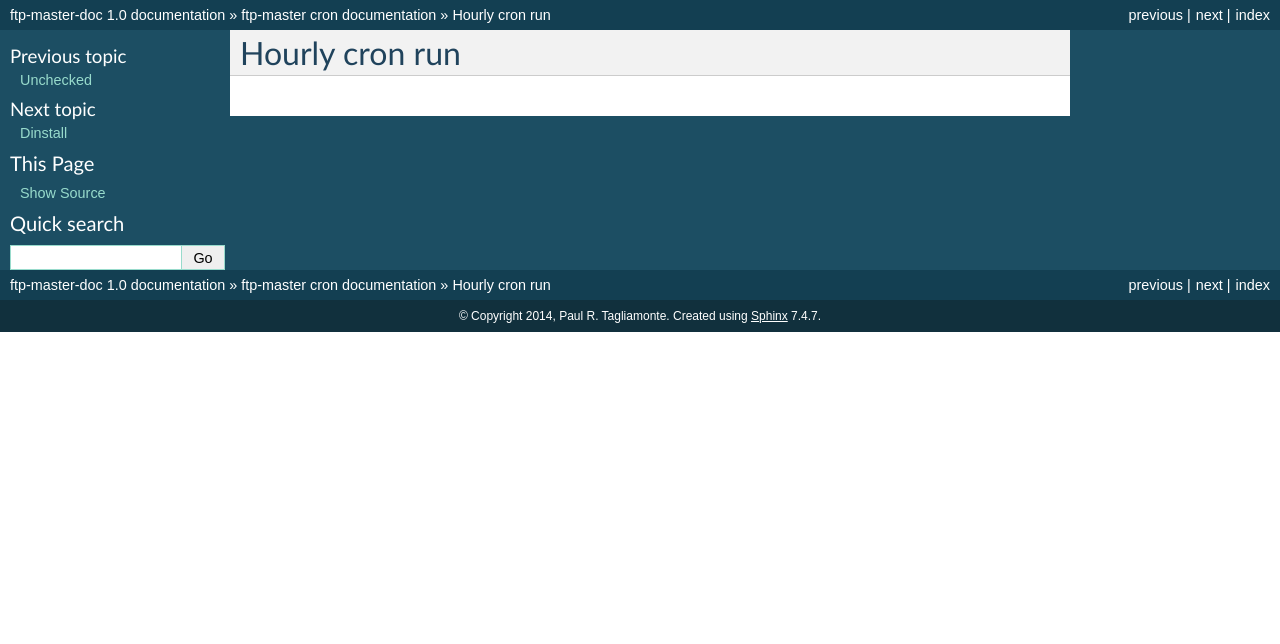
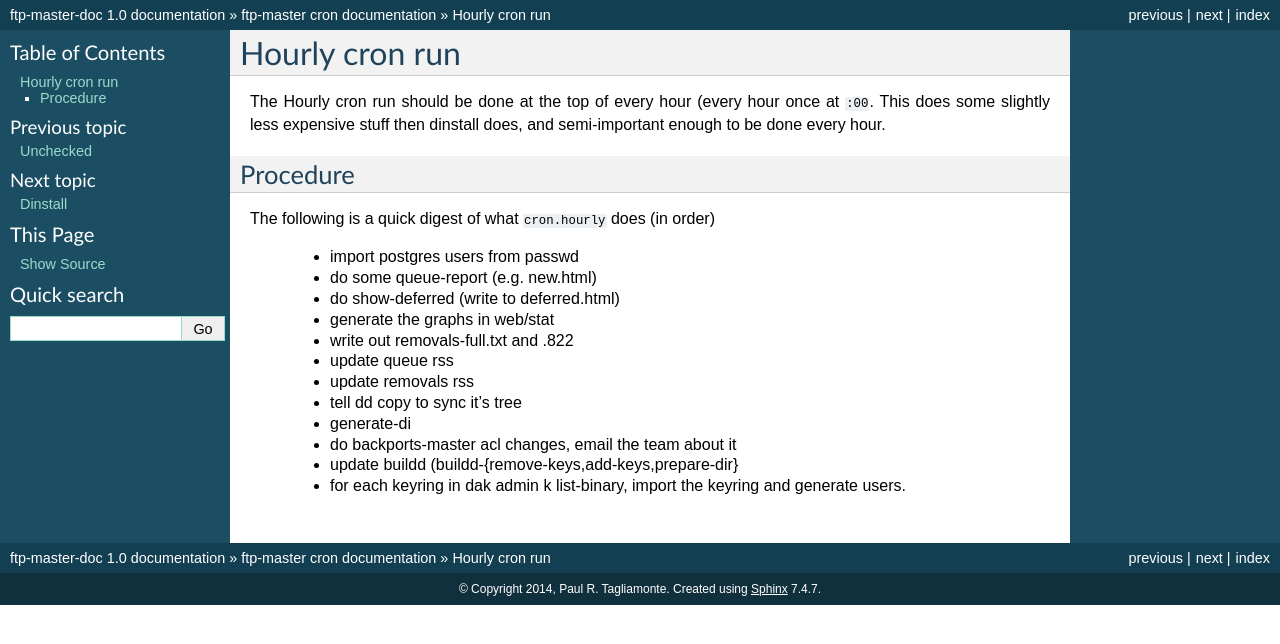
Before and after one commit to paultag/ftp-master-doc, a Sphinx documentation site: the page built from doc/cron/hourly.rst, in a window 1280 px wide. Shown: the top 644 px of the page. Built offline with Sphinx 7.4.7, drawn with Linux system fonts in a browser that asks for light colours.

Commit message:
document what's up

```diff
--- a/doc/cron/hourly.rst
+++ b/doc/cron/hourly.rst
@@ -1,2 +1,26 @@
 Hourly cron run
 ===============
+
+The Hourly cron run should be done at the top of every hour (every hour once
+at ``:00``. This does some slightly less expensive stuff then dinstall does,
+and semi-important enough to be done every hour.
+
+
+Procedure
+---------
+
+The following is a quick digest of what ``cron.hourly`` does (in order)
+
+  - import postgres users from passwd
+  - do some queue-report (e.g. new.html)
+  - do show-deferred (write to deferred.html)
+  - generate the graphs in web/stat
+  - write out removals-full.txt and .822
+  - update queue rss
+  - update removals rss
+  - tell dd copy to sync it's tree
+  - generate-di
+  - do backports-master acl changes, email the team about it
+  - update buildd (buildd-{remove-keys,add-keys,prepare-dir}
+  - for each keyring in dak admin k list-binary, import the keyring and generate
+    users.
```
Also changed, not shown: doc/cron/daily.rst (+16 -0 lines), doc/cron/dinstall.rst (+70 -0 lines), doc/cron/monthly.rst (+11 -0 lines), doc/cron/unchecked.rst (+35 -0 lines), doc/cron/weekly.rst (+11 -0 lines).
